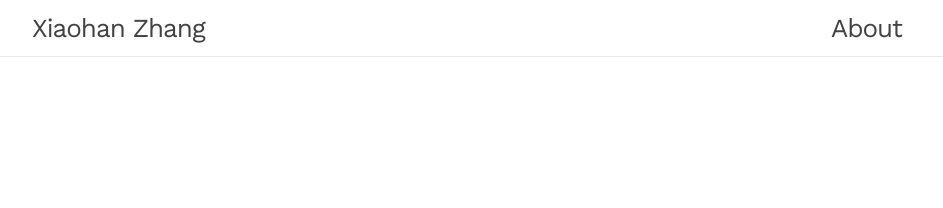
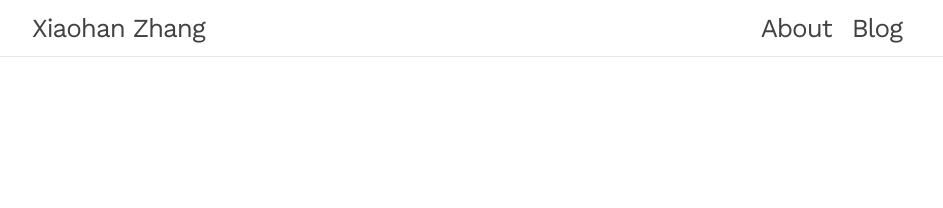
Before and after one commit to justxiaohan/justxiaohan.github.io, a Jekyll site: the page built from index.html, in a window 1280 px wide. Shown: the top 208 px of the page, without its empty margins (168-1111 px from the left). Built offline with Jekyll 4.4.1, drawn with Linux system fonts in a browser that asks for light colours.

Commit message:
header and blog

```diff
--- a/_includes/header.html
+++ b/_includes/header.html
@@ -16,11 +16,8 @@
       </a>
 
       <div class="trigger">
-        {% for my_page in site.pages %}
-          {% if my_page.title %}
-          <a class="site-title header-item" href="{{ site.baseurl }}/about">About</a>
-          {% endif %}
-        {% endfor %}
+        <a class="site-title header-item" href="{{ site.baseurl }}/about">About</a>
+        <a class="site-title header-item" href="{{ site.baseurl }}/blog">Blog</a>
       </div>
     </nav>
 
```
Also changed, not shown: blog.md (added, +17 -0 lines), index.html (+0 -14 lines), 1 other file.
